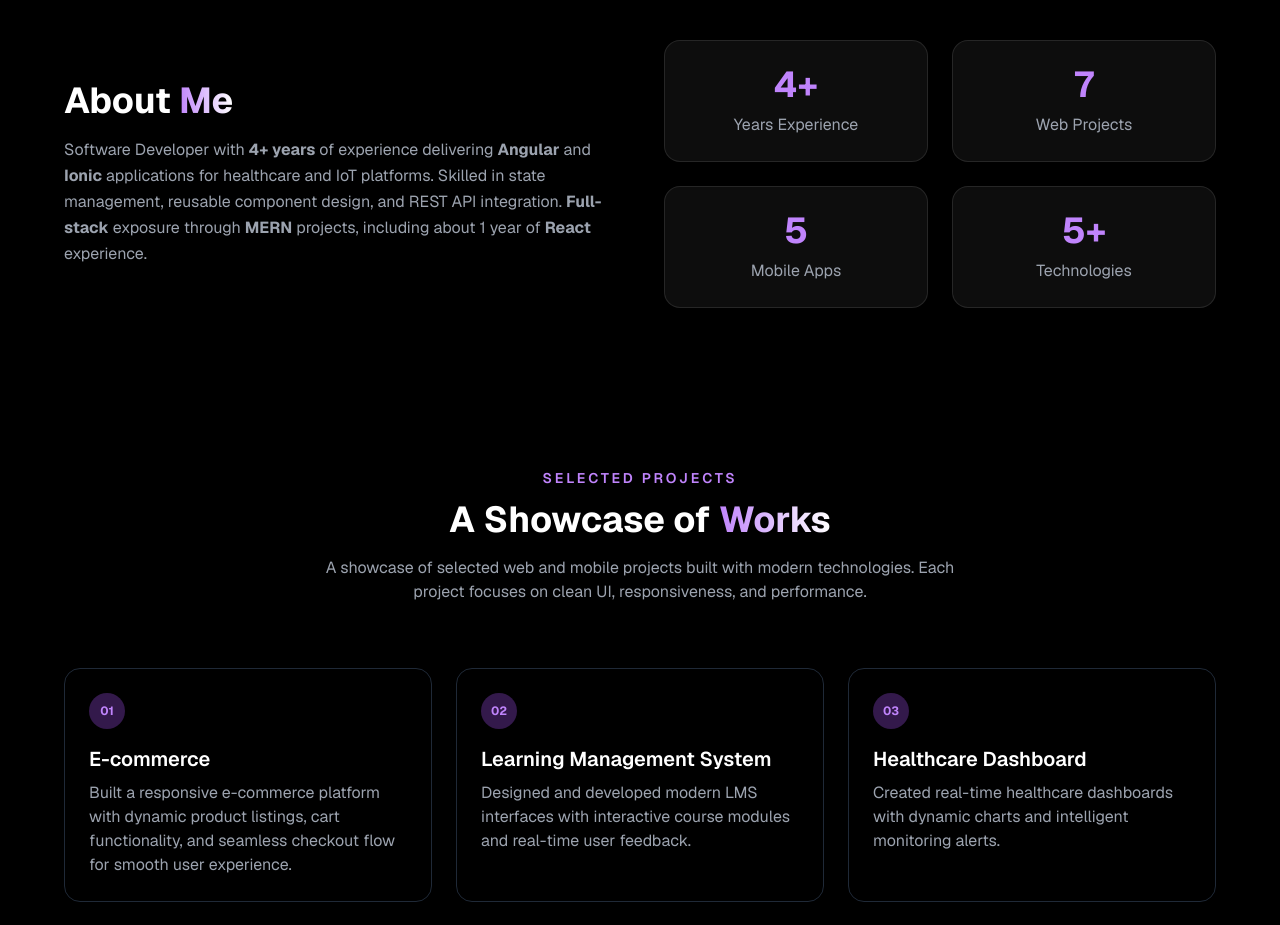
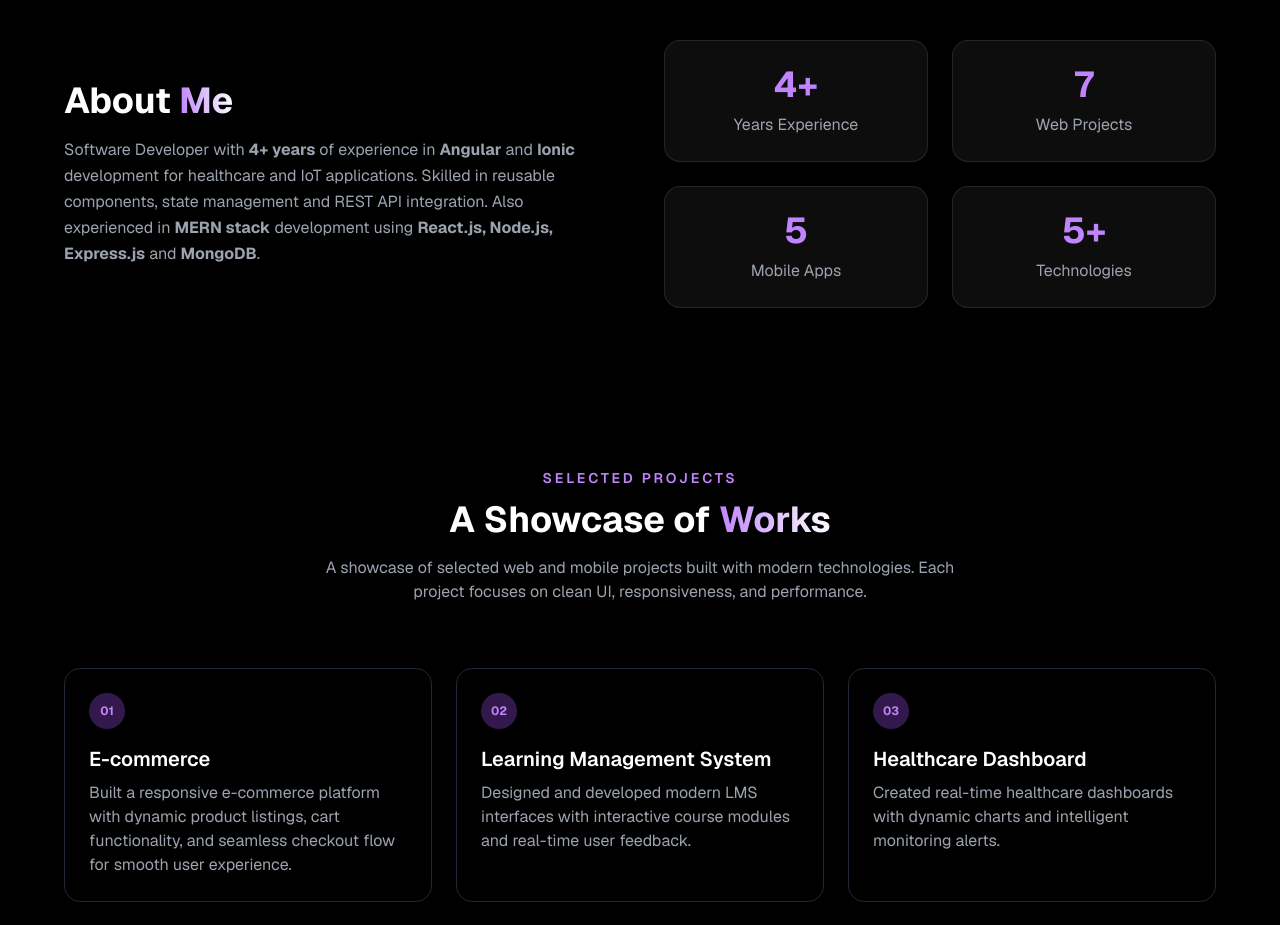
Before and after one commit to GokulRiya/GokulGovindaraj_Portfolio, an Angular app: page / in a window 1280 px wide. Shown: the part 840-1765 px from the top of the page. Built offline with nearby package versions, Linux system fonts and the light colour scheme.

Commit message:
Update resume and profile details to reflect current skills and experience as a Software Developer

```diff
--- a/src/app/app.component.html
+++ b/src/app/app.component.html
@@ -169,11 +169,11 @@
 
         <p class="leading-relaxed
                 text-gray-600 dark:text-gray-400">
-          Software Developer with <strong>4+ years</strong> of experience delivering <strong>Angular</strong> and
-          <strong>Ionic</strong> applications for healthcare and
-          IoT platforms. Skilled in state management, reusable component design, and REST API integration.
-          <strong>Full-stack</strong>
-          exposure through <strong>MERN</strong> projects, including about 1 year of <strong>React</strong> experience.
+          Software Developer with <strong>4+ years</strong> of experience in <strong>Angular</strong> and
+          <strong>Ionic</strong> development for healthcare
+          and IoT applications. Skilled in reusable components, state management and REST API integration. Also
+          experienced in
+          <strong>MERN stack</strong> development using <strong> React.js, Node.js, Express.js</strong> and <strong>MongoDB</strong>.
         </p>
 
       </div>
```
Also changed, not shown: 1 other file (tests, documents, lock files or other folders).
